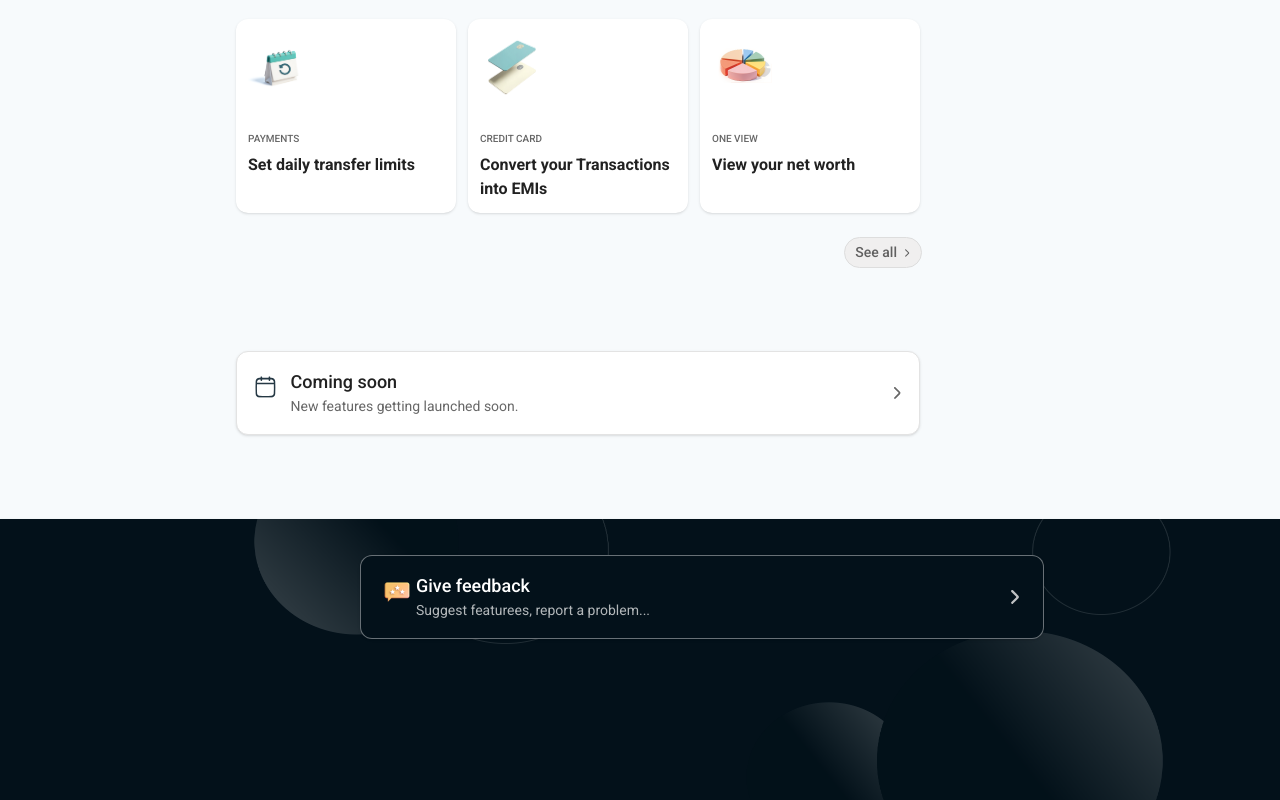
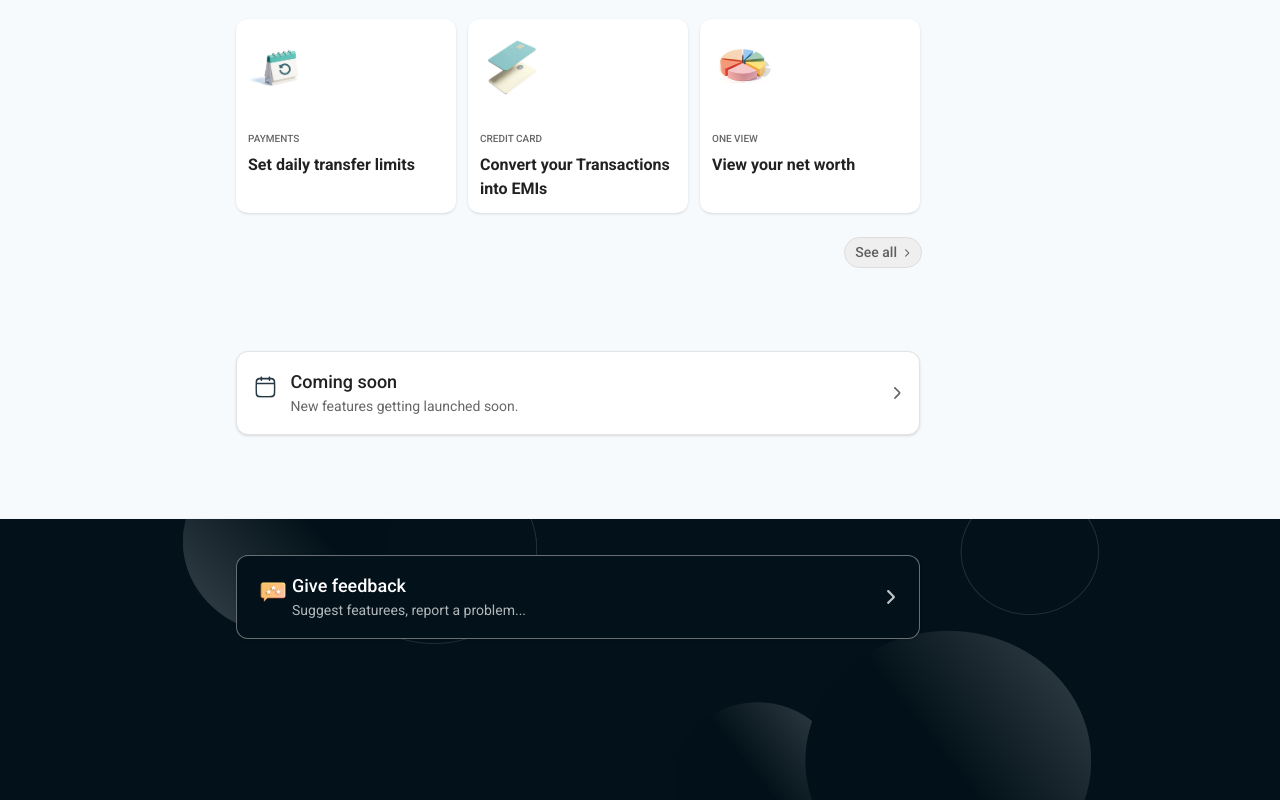
Before and after one commit to himanshu-AW/kotak, a React (Vite) app: page / in a window 1280 px wide. Shown: the part 3854-4654 px from the top of the page. Built offline with nearby package versions, Linux system fonts and the light colour scheme.

Commit message:
fix footer card position

```diff
--- a/src/pages/footerPage/Footer.jsx
+++ b/src/pages/footerPage/Footer.jsx
@@ -5,20 +5,22 @@ import { ImageFooterBgElements, ImageFeedback } from "../../assets/images";
 function Footer() {
   return (
     <section className="w-full flex items-center relative bg-[#03111A] min-w-[1280px] h-[281px] shadow-sm hover:shadow-lg">
-      <footer className="z-1 w-[999px] h-full absolute top-0 left-[212px] overflow-hidden">
+      <footer className="z-1 w-[999px] h-full absolute top-0 left-[50%] translate-x-[-50%] overflow-hidden">
         <img
           src={ImageFooterBgElements}
           alt={"footer circle designe"}
           className="w-full h-full"
         />
       </footer>
-      <div className="relative z-2 ml-[212px] w-[calc(100%-212px)] pl-[148px] h-full flex pt-[28px] ">
-        <LargeCard2
+      <div className="z-2 ml-[236px] mr-[360px] mx-auto w-full h-full flex justtify-center pt-[28px] ">
+        <div className="w-full flex justify-center">
+          <LargeCard2
           isFooter={true}
           Image={ImageFeedback}
           title={"Give feedback"}
           subTitle={"Suggest featurees, report a problem..."}
         />
+        </div>
       </div>
     </section>
   );
```
